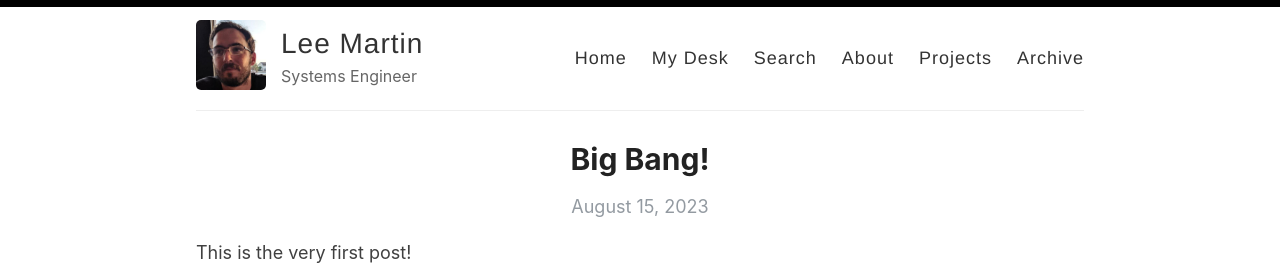
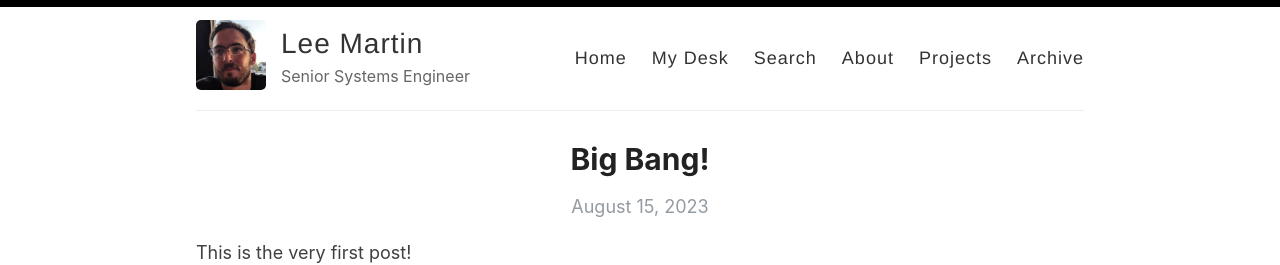
Before and after one commit to Aechrok/aechrok.github.io, a Jekyll site: the page built from index.html, in a window 1280 px wide. Shown: the top 265 px of the page. Built offline with Jekyll 4.4.1, drawn with Linux system fonts in a browser that asks for light colours; the list of posts is cut into pages by our own code.

Commit message:
Update title

```diff
--- a/_config.yml
+++ b/_config.yml
@@ -10,7 +10,7 @@ title: Lee Martin
 author: Lee Martin
 
 # Short bio or description (displayed in the header)
-description: Systems Engineer
+description: Senior Systems Engineer
 
 # URL of your avatar or profile pic (you could use your GitHub profile pic)
 avatar: /images/lee.png
```
